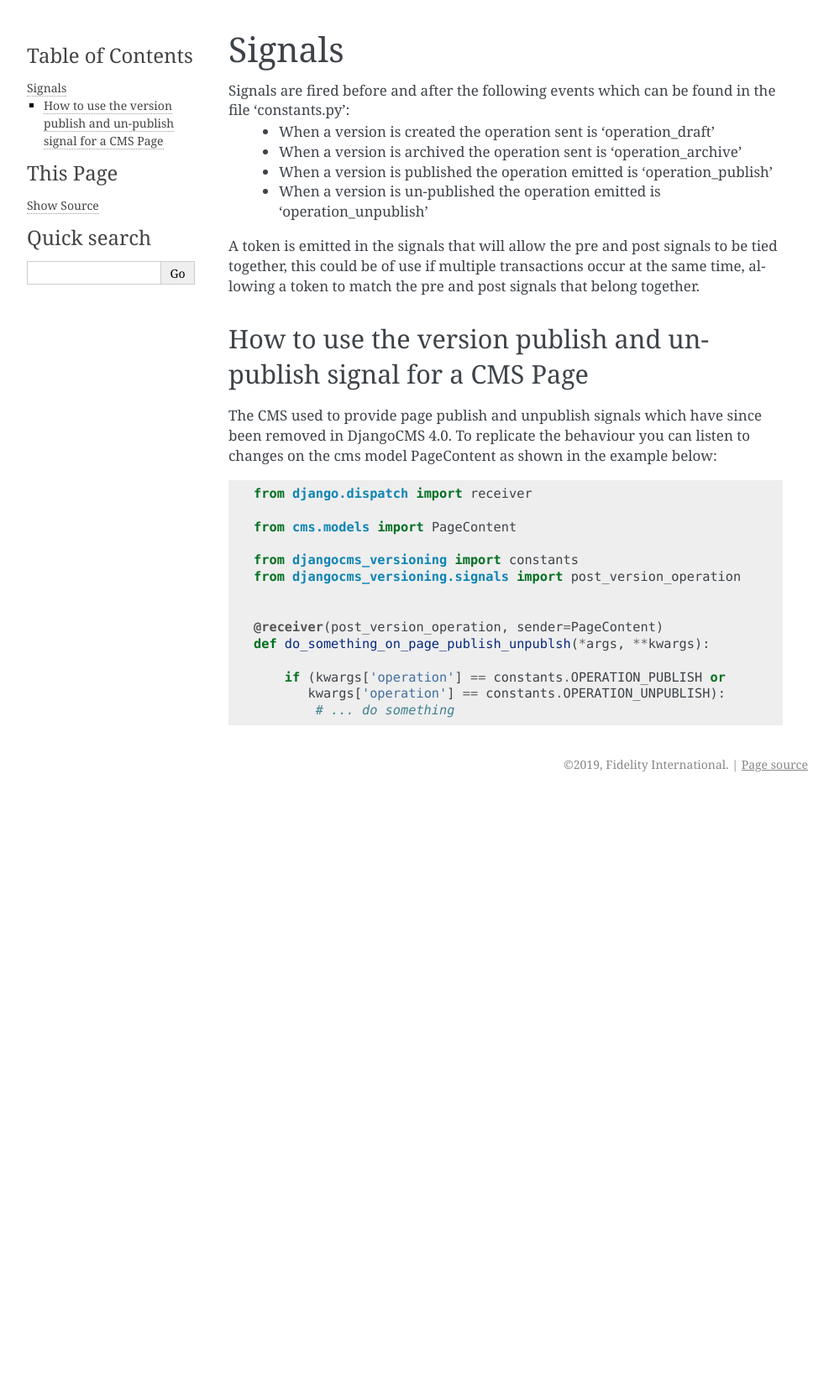
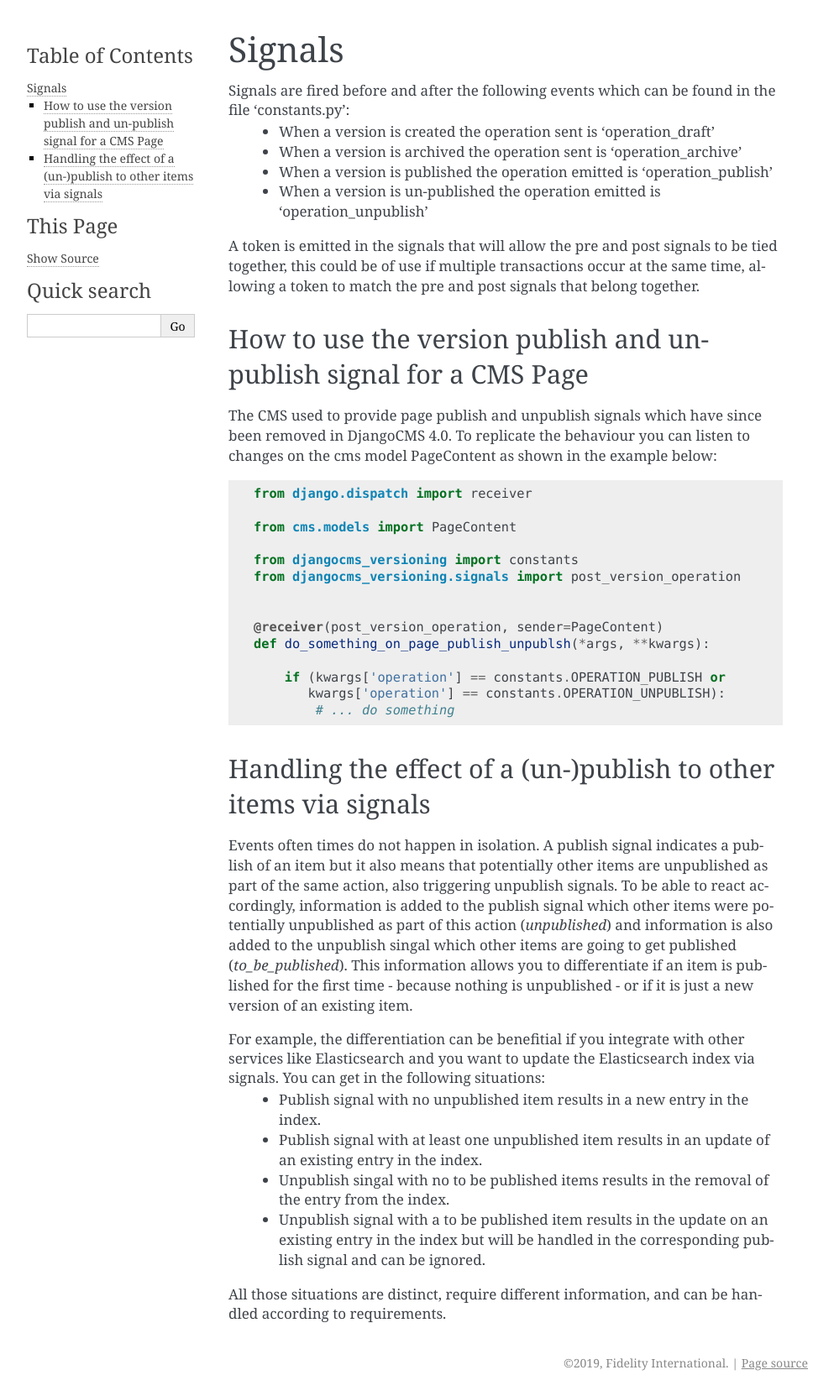
Before and after one commit to django-cms/djangocms-versioning, a Sphinx documentation site: the page built from docs/signals.rst, in a window 1280 px wide. Shown: the whole page at 84% size, without its empty margins (148-1141 px from the left). Built offline with Sphinx 7.4.7, drawn with Linux system fonts in a browser that asks for light colours; before the commit the page ends 950 px from its top, so only the background shows below that.

Commit message:
feat: Provide additional information when sending publish/unpublish events (cherry-pick #348)

```diff
--- a/CHANGELOG.rst
+++ b/CHANGELOG.rst
@@ -4,6 +4,7 @@ Changelog
 
 Unreleased
 ==========
+* feat: Provide additional information when sending publish/unpublish events (cherry-pick #348)
 * ci: Updated isort params in lint workflow to meet current requirements.
 * ci: Update actions to v3 where possible, and coverage to v2 due to v1 sunset in Feb
 * ci: Remove ``os`` from test workflow matrix because it's unused
--- a/docs/signals.rst
+++ b/docs/signals.rst
@@ -30,3 +30,20 @@ The CMS used to provide page publish and unpublish signals which have since been
         if (kwargs['operation'] == constants.OPERATION_PUBLISH or
            kwargs['operation'] == constants.OPERATION_UNPUBLISH):
             # ... do something
+
+
+Handling the effect of a (un-)publish to other items via signals
+----------------------------------------------------------------
+
+Events often times do not happen in isolation.
+A publish signal indicates a publish of an item but it also means that potentially other items are unpublished as part of the same action, also triggering unpublish signals.
+To be able to react accordingly, information is added to the publish signal which other items were potentially unpublished as part of this action (`unpublished`) and information is also added to the unpublish singal which other items are going to get published (`to_be_published`).
+This information allows you to differentiate if an item is published for the first time - because nothing is unpublished - or if it is just a new version of an existing item.
+
+For example, the differentiation can be benefitial if you integrate with other services like Elasticsearch and you want to update the Elasticsearch index via signals. You can get in the following situations:
+    - Publish signal with no unpublished item results in a new entry in the index.
+    - Publish signal with at least one unpublished item results in an update of an existing entry in the index.
+    - Unpublish singal with no to be published items results in the removal of the entry from the index.
+    - Unpublish signal with a to be published item results in the update on an existing entry in the index but will be handled in the corresponding publish signal and can be ignored.
+
+All those situations are distinct, require different information, and can be handled according to requirements.
```
Also changed, not shown: 2 other files.
